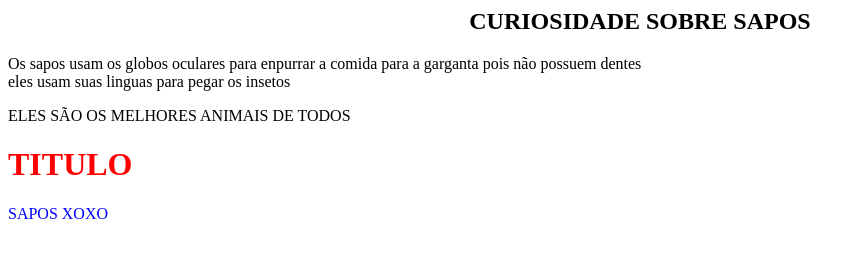
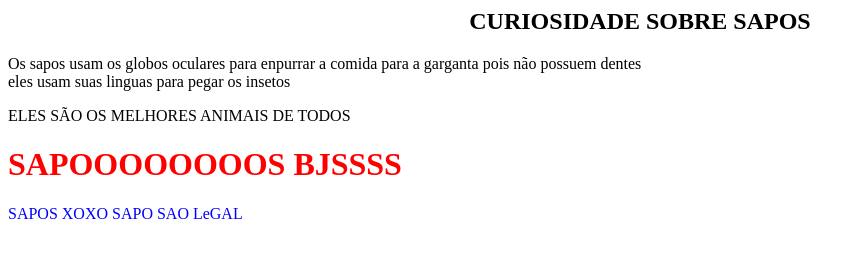
Before and after one commit to YusinBS/YusinBS.github.io, a plain HTML site: page index.html in a window 1280 px wide. Shown: the whole page, without its empty margins (0-865 px from the left). Drawn offline with Linux system fonts and the light colour scheme.

Commit message:
Update index.html

```diff
--- a/index.html
+++ b/index.html
@@ -17,7 +17,8 @@
    </P>
   </BODY BGCOLOP60>
   <FONT COLOR= red>
-    <H1>TITULO</H1>
+    <H1>SAPOOOOOOOOS  BJSSSS</H1>
     <FONT COLOR=blue>
-      <P>SAPOS XOXO</P>
+      <P>SAPOS XOXO
+      SAPO SAO LeGAL</P>
 </HTML>
```
